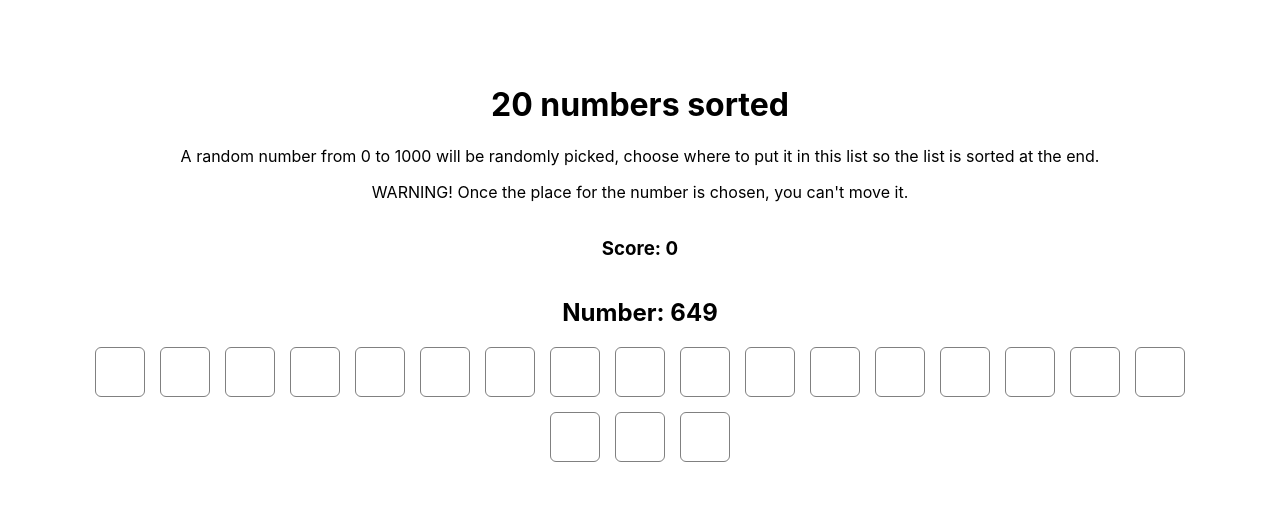
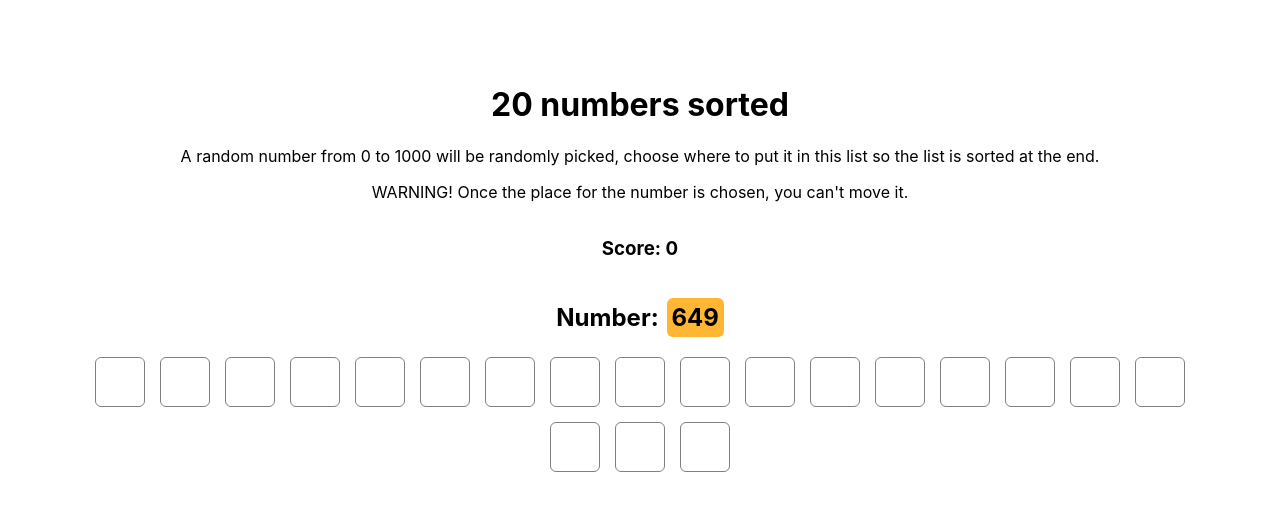
Before and after one commit to ZeKap/20-numbers, a React (Create React App) app: page / in a window 1280 px wide. Shown: the top 510 px of the page. Built offline with nearby package versions, Linux system fonts and the light colour scheme.

Commit message:
now with colors!

```diff
--- a/src/App.css
+++ b/src/App.css
@@ -7,6 +7,18 @@ body {
   padding: 4rem;
 }
 
+h2 {
+  display: flex;
+  flex-direction: row;
+  justify-content: center;
+  align-items: baseline;
+  gap: 0.5rem;
+  width: 100%;
+}
+h2 > * {
+  padding: 0.3rem;
+  border-radius: 6px;
+}
 
 .numbers {
   display: flex;
--- a/src/App.tsx
+++ b/src/App.tsx
@@ -3,9 +3,18 @@ import "./App.css";
 import { useCookies } from "react-cookie";
 import { getRandomInt } from "./utils/utils";
 import BoxManager from "./components/BoxManager";
+import { calcColor } from "./utils/utils";
 
 function App() {
-  const [nextNumber, setNextNumber] = React.useState(getRandomInt(1000));
+  const BOXES: number = 20;
+  const NUMBER_MIN: number = 1;
+  const NUMBER_MAX: number = 1000;
+  const HUE_MIN: number = 110;
+  const HUE_MAX: number = 0;
+
+  const [nextNumber, setNextNumber] = React.useState(
+    getRandomInt(NUMBER_MIN, NUMBER_MAX)
+  );
   const [score, setScore] = React.useState(0);
   const [cookies, setCookie] = useCookies(["bestScore"]);
   const [bestScore, setBestScore] = React.useState(cookies["bestScore"] || 0);
@@ -44,15 +53,27 @@ function App() {
         {bestScore !== 0 && <h3>Best score: {bestScore}</h3>}
       </div>
 
-      <h2>Number: {nextNumber}</h2>
+      <h2>Number:<div style={{
+        backgroundColor: calcColor(
+          nextNumber,
+          HUE_MIN,
+          HUE_MAX,
+          NUMBER_MIN,
+          NUMBER_MAX
+        ),
+      }}>{nextNumber}</div></h2>
       <BoxManager
-        numberOfBoxes={20}
+        NUMBER_OF_BOXES={BOXES}
         nextNumber={nextNumber}
         incrementScore={() => {
           setScore(score + 1);
         }}
         setNextNumber={setNextNumber}
         restartGame={restart}
+        NUMBER_MIN={NUMBER_MIN}
+        NUMBER_MAX={NUMBER_MAX}
+        HUE_MIN={HUE_MIN}
+        HUE_MAX={HUE_MAX}
       ></BoxManager>
     </>
   );
--- a/src/components/Box.tsx
+++ b/src/components/Box.tsx
@@ -1,13 +1,22 @@
 import React from "react";
+import { calcColor } from "../utils/utils";
 
 export default function Box({
   boxValue,
   index,
   handleCaseClick,
+  numberMin,
+  numberMax,
+  hueMin,
+  hueMax,
 }: {
   boxValue: number;
   index: number;
   handleCaseClick: CallableFunction;
+  numberMin: number;
+  numberMax: number;
+  hueMin: number;
+  hueMax: number;
 }): React.ReactElement {
   return (
     <div
@@ -15,6 +24,15 @@ export default function Box({
       className={boxValue !== null ? "number number_used" : "number"}
       id={index.toString()}
       onClick={() => handleCaseClick(index)}
+      style={{
+        backgroundColor: calcColor(
+          boxValue,
+          hueMin,
+          hueMax,
+          numberMin,
+          numberMax
+        ),
+      }}
     >
       {boxValue !== null ? boxValue : ""}
     </div>
--- a/src/components/BoxManager.tsx
+++ b/src/components/BoxManager.tsx
@@ -36,15 +36,25 @@ export default function BoxManager({
   incrementScore,
   setNextNumber,
   restartGame,
-  numberOfBoxes,
+  NUMBER_OF_BOXES,
+  NUMBER_MIN,
+  NUMBER_MAX,
+  HUE_MIN,
+  HUE_MAX,
 }: {
   nextNumber: number;
   incrementScore: CallableFunction;
   setNextNumber: CallableFunction;
   restartGame: CallableFunction;
-  numberOfBoxes: number;
+  NUMBER_OF_BOXES: number;
+  NUMBER_MIN: number;
+  NUMBER_MAX: number;
+  HUE_MIN: number;
+  HUE_MAX: number;
 }): React.ReactElement {
-  const [numbers, setNumbers] = React.useState(Array(numberOfBoxes).fill(null));
+  const [numbers, setNumbers] = React.useState(
+    Array(NUMBER_OF_BOXES).fill(null)
+  );
   const [displayAlredyUsed, setDisplayAlreadyUsed] = React.useState(false);
   const [displayIsNotSorted, setDisplayIsNotSorted] = React.useState(false);
   const [displayCanNotPlace, setDisplayCanNotPlace] = React.useState(false);
@@ -58,7 +68,7 @@ export default function BoxManager({
   function generateNewNumber(ns: number[]): void {
     let n;
     do {
-      n = getRandomInt(1000);
+      n = getRandomInt(NUMBER_MIN, NUMBER_MAX);
     } while (ns.includes(n));
     setNextNumber(n);
     if (!canPlaceNumber(ns, n)) {
@@ -112,11 +122,11 @@ export default function BoxManager({
    *
    */
   function restart() {
-    setNumbers(Array(numberOfBoxes).fill(null));
+    setNumbers(Array(NUMBER_OF_BOXES).fill(null));
     setDisplayAlreadyUsed(false);
     setDisplayCanNotPlace(false);
     setDisplayIsNotSorted(false);
-    setNextNumber(getRandomInt(1000));
+    setNextNumber(getRandomInt(NUMBER_MIN, NUMBER_MAX));
     restartGame();
   }
 
@@ -129,6 +139,10 @@ export default function BoxManager({
             boxValue={number}
             index={index}
             handleCaseClick={handleCaseClick}
+            numberMin={NUMBER_MIN}
+            numberMax={NUMBER_MAX}
+            hueMin={HUE_MIN}
+            hueMax={HUE_MAX}
           ></Box>
         ))}
       </div>
--- a/src/utils/utils.tsx
+++ b/src/utils/utils.tsx
@@ -1,11 +1,13 @@
+import { Property } from "csstype";
+
 // TODO
 /**
  *
  * @param max max number to get
  * @returns a new random number between 0 and max, as an integer
  */
-export function getRandomInt(max: number): number {
-  return Math.floor(Math.random() * max + 1);
+export function getRandomInt(min: number, max: number): number {
+  return Math.floor(Math.random() * max + min);
 }
 
 // TODO
@@ -48,3 +50,18 @@ export function canPlaceNumber(
   });
   return canPlace;
 }
+
+export function calcColor(
+  number: number,
+  hueMin: number,
+  hueMax: number,
+  numberMin: number = 1,
+  numberMax: number = 1000
+): Property.BackgroundColor {
+  if (number === null) return "white";
+
+  let absoluteNumber = number - numberMin;
+  let absoluteNumberMax = numberMax - numberMin;
+  let hue = (absoluteNumber / absoluteNumberMax) * (hueMax - hueMin) + hueMin;
+  return `hsl(${hue}, 100%, 60%)`;
+}
```
